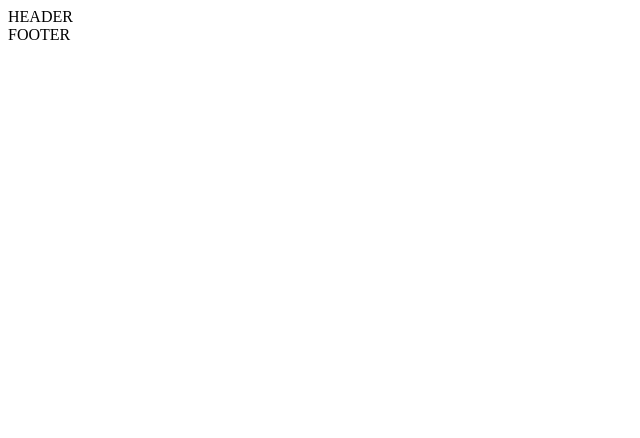
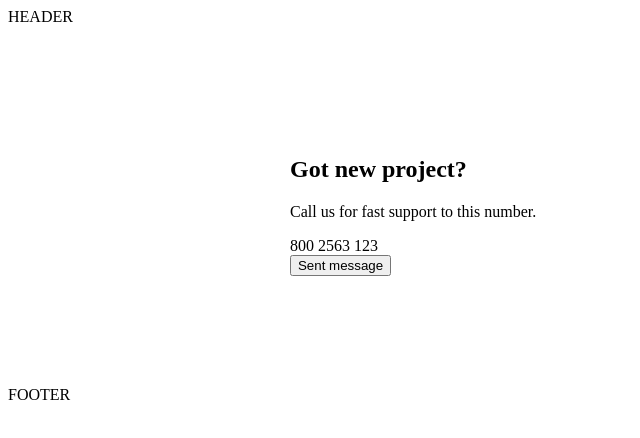
Before and after one commit to front-end-by-rimantas/43-grupe-portfolio-ewebot, a website: page index.html in a window 1280 px wide. Shown: the whole page, without its empty margins (0-640 px from the left). Drawn offline with Linux system fonts and the light colour scheme.

Commit message:
Update index.html

```diff
--- a/index.html
+++ b/index.html
@@ -47,6 +47,16 @@
         <!-- blog: end -->
 
         <!-- got new project: start -->
+        <section class="container">
+            <div class="row">
+                <div class="col-12 col-lg-8 ml-lg-2 ">
+                <h2 >Got new project?</h2>
+                <p >Call us for fast support to this number.</p>
+                <div >800 2563 123</div>
+                <button>Sent message</button>
+                </div>
+            </div>
+        </section>
         <!-- got new project: end -->
 
         <!-- testimonials: start -->
```
